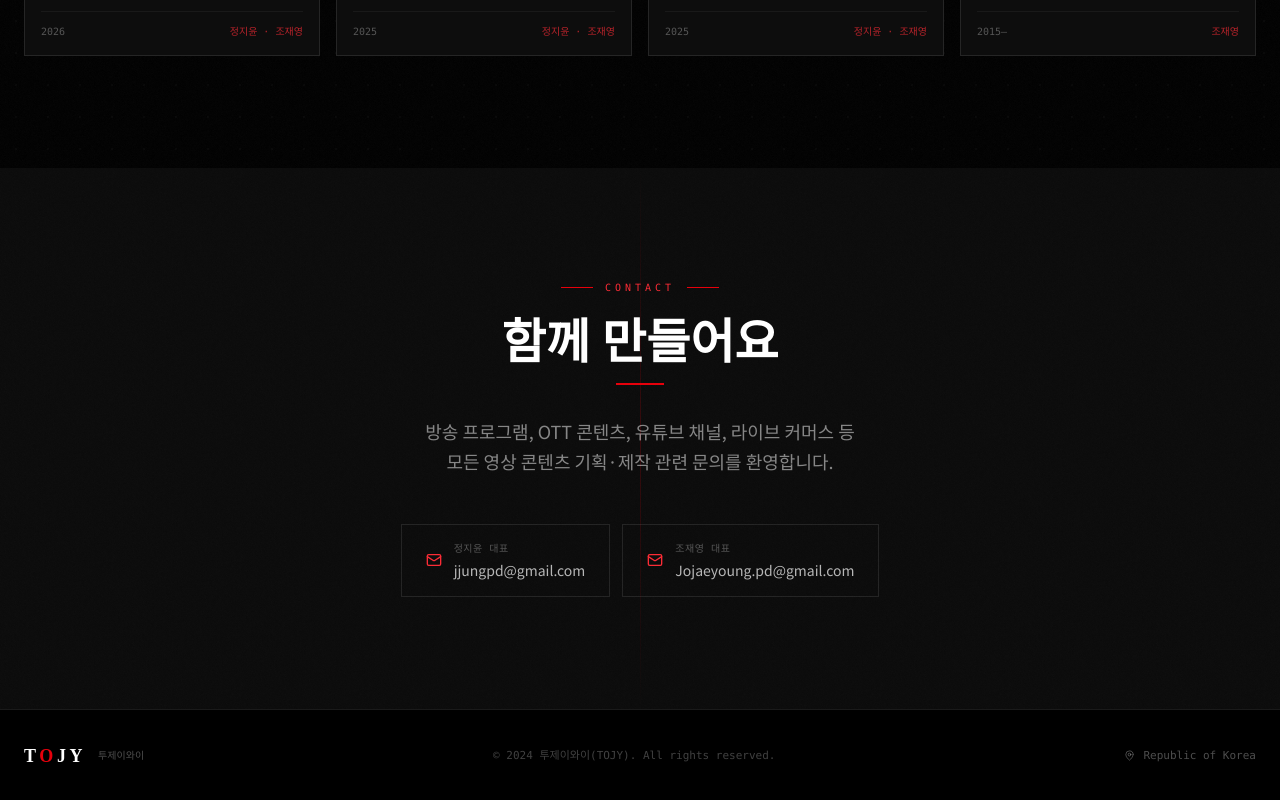
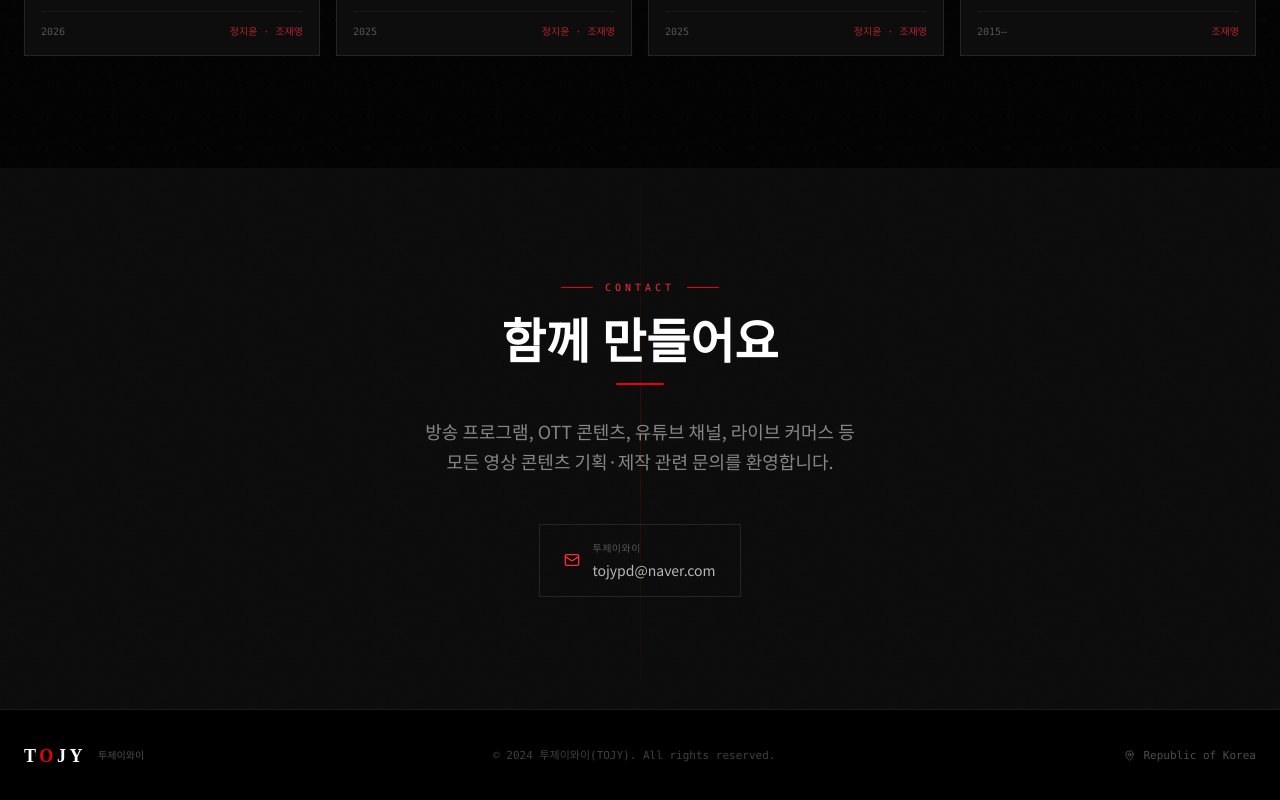
Before and after one commit to tojypd/tojy-site, a React (Vite) app: page / in a window 1280 px wide. Shown: the part 4955-5755 px from the top of the page. Built offline with nearby package versions, Linux system fonts and the light colour scheme.

Commit message:
Update App.tsx

```diff
--- a/src/app/App.tsx
+++ b/src/app/App.tsx
@@ -514,12 +514,8 @@ export default function App() {
             <div className="flex flex-col sm:flex-row gap-3 justify-center">
               {[
                 {
-                  label: "정지윤 대표",
-                  email: "jjungpd@gmail.com",
-                },
-                {
-                  label: "조재영 대표",
-                  email: "Jojaeyoung.pd@gmail.com",
+                  label: "투제이와이",
+                  email: "tojypd@naver.com",
                 },
               ].map(({ label, email }) => (
                 <a
```
